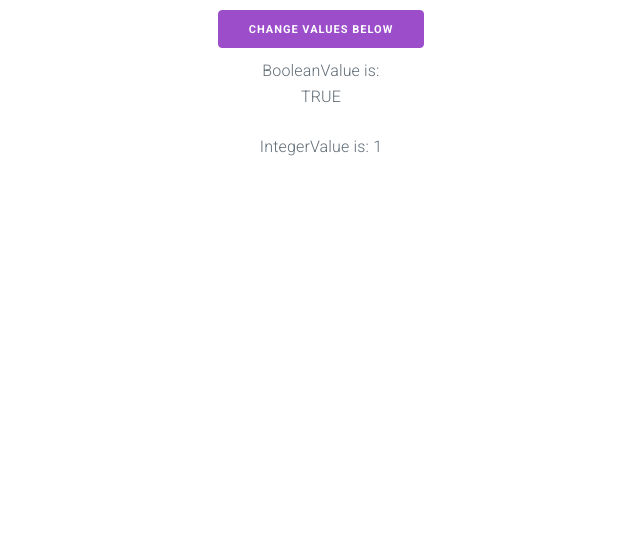
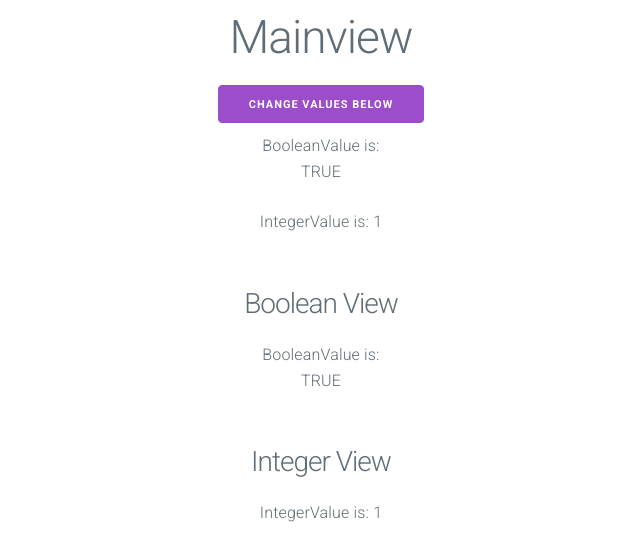
Before and after one commit to codevictory/mobx-minimal-ts-react, a React app: page / in a window 1280 px wide. Shown: the top 560 px of the page, without its empty margins (319-959 px from the left). Built offline with nearby package versions, Linux system fonts and the light colour scheme.

Commit message:
added more views

```diff
--- /dev/null
+++ b/src/components/BooleanView.tsx
@@ -0,0 +1,23 @@
+import * as React from 'react';
+import { observer } from 'mobx-react';
+import { BooleanStore } from './BooleanStore'
+
+@observer
+class BooleanView extends React.Component<{ boolStore: BooleanStore }> {
+    render() {
+        return(
+            <div>
+                <h3>Boolean View</h3>
+                {
+                    this.props.boolStore.booleanValue ? (
+                    <p>BooleanValue is:<br />TRUE</p>
+                    ) : (
+                        <p>BooleanValue is: <br />FALSE</p>
+                    )
+                }
+            </div>
+        )
+    }
+}
+
+export default BooleanView;
--- /dev/null
+++ b/src/components/IntegerView.tsx
@@ -0,0 +1,17 @@
+import * as React from 'react';
+import { observer } from 'mobx-react';
+import { IntegerStore } from './IntegerStore'
+
+@observer
+class IntegerView extends React.Component<{ integerStore: IntegerStore }> {
+    render() {
+        return(
+            <div>
+                <h3>Integer View</h3>
+                <p>IntegerValue is: { this.props.integerStore.integerValue }</p>
+            </div>
+        )
+    }
+}
+
+export default IntegerView;
--- a/src/components/MainView.tsx
+++ b/src/components/MainView.tsx
@@ -2,12 +2,15 @@ import * as React from 'react'
 import { observer } from 'mobx-react'
 import { BooleanStore } from './BooleanStore';
 import { IntegerStore } from './IntegerStore';
+import BooleanView from './BooleanView';
+import IntegerView from './IntegerView';
 
 @observer
 class MainView extends React.Component<{boolStore: BooleanStore, integerStore: IntegerStore}> {
     render() {
         return (
             <div>
+                <h1>Mainview</h1>
                 <button onClick={ () => { this.props.boolStore.changeValue(); this.props.integerStore.incrementInteger(); } }>Change values below</button>
                 {
                     this.props.boolStore.booleanValue ? (
@@ -17,9 +20,14 @@ class MainView extends React.Component<{boolStore: BooleanStore, integerStore: I
                     )
                 }
                 <p>IntegerValue is: { this.props.integerStore.integerValue }</p>
+                <br />
+                <BooleanView boolStore={ this.props.boolStore } />
+                <br />
+                <IntegerView integerStore={ this.props.integerStore } />
+                <br />
             </div>
-        )
+        );
     }
 }
 
-export default MainView
+export default MainView;
```
